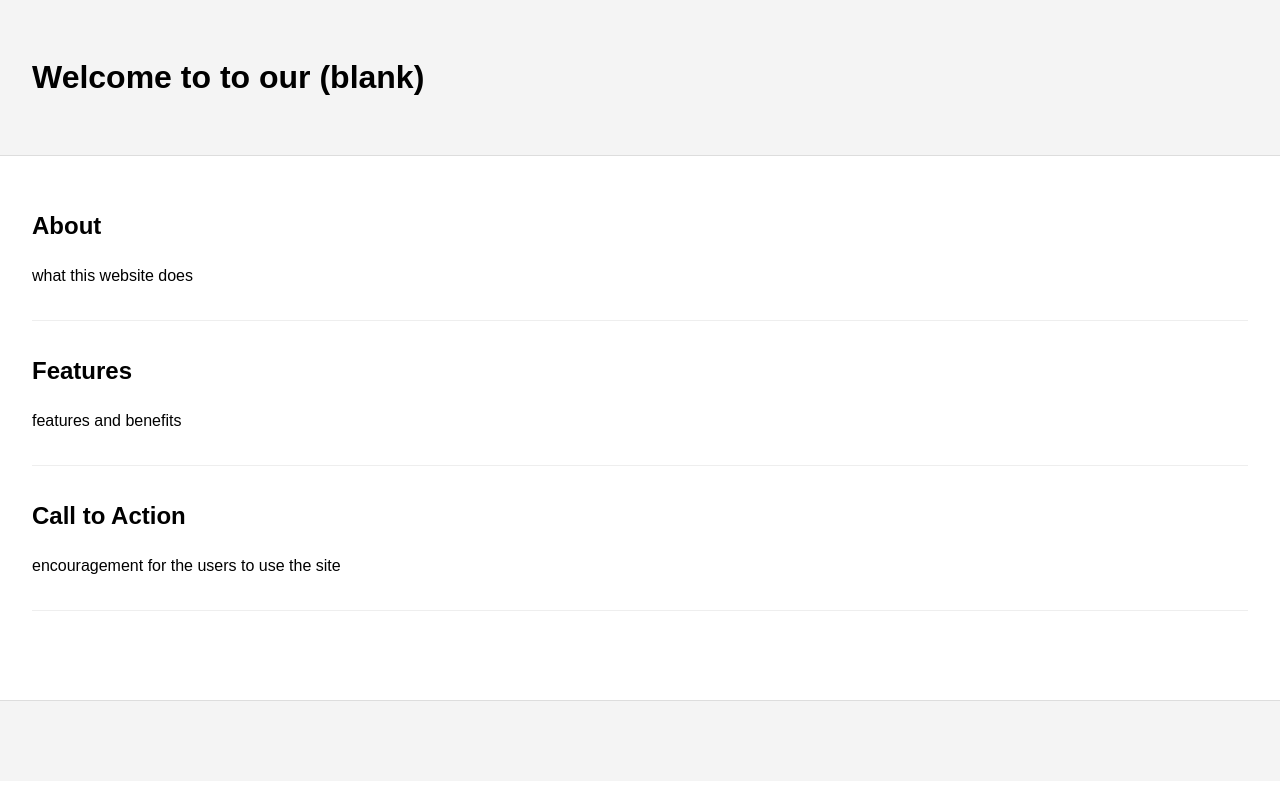
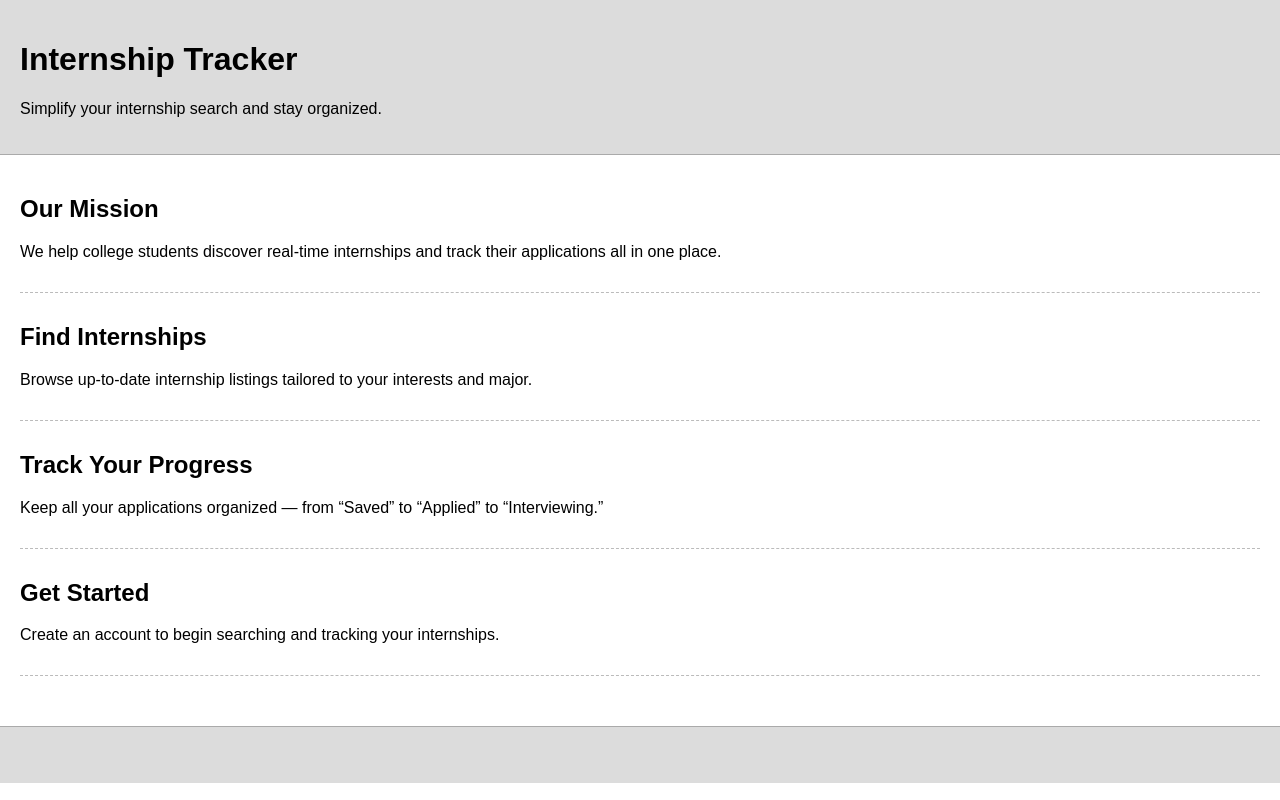
Before and after one commit to So1776/b2, a plain HTML site: page index.html in a window 1280 px wide. Drawn offline with Linux system fonts and the light colour scheme.

Commit message:
basic layout

```diff
--- a/index.html
+++ b/index.html
@@ -1,40 +1,36 @@
 <!DOCTYPE html>
-<html lang="en">
+<html>
 <head>
-  <meta charset="UTF-8" />
-  <meta name="viewport" content="width=device-width, initial-scale=1.0" />
-  <title>Landing Page</title>
+  <meta charset="UTF-8">
+  <title>Internship Tracker</title>
   <style>
     body {
       margin: 0;
-      font-family: sans-serif;
-      line-height: 1.5;
-    }
-
-    header, main, footer {
-      padding: 2rem;
+      font-family: Arial, sans-serif;
     }
 
     header {
-      background: #f4f4f4;
-      border-bottom: 1px solid #ddd;
+      background: #dcdcdc;
+      padding: 20px;
+      border-bottom: 1px solid #aaa;
     }
 
     main {
-      background: #ffffff;
-      min-height: 60vh;
+      padding: 20px;
+      min-height: 400px;
     }
 
     footer {
-      background: #f4f4f4;
-      border-top: 1px solid #ddd;
+      background: #dcdcdc;
+      padding: 20px;
+      border-top: 1px solid #aaa;
       text-align: center;
     }
 
     .section {
-      margin-bottom: 2rem;
-      padding-bottom: 1rem;
-      border-bottom: 1px solid #eee;
+      margin-bottom: 30px;
+      padding-bottom: 15px;
+      border-bottom: 1px dashed #bbb;
     }
   </style>
 </head>
@@ -42,23 +38,38 @@
 <body>
 
   <header>
-    <h1>Welcome to to our (blank)</h1>
+    <h1>Internship Tracker</h1>
+    <p>Simplify your internship search and stay organized.</p>
   </header>
 
   <main>
     <div class="section">
-      <h2>About</h2>
-      <p>what this website does</p>
+      <h2>Our Mission</h2>
+      <p>
+        We help college students discover real-time internships and track their applications
+        all in one place.
+      </p>
     </div>
 
     <div class="section">
-      <h2>Features</h2>
-      <p>features and benefits</p>
+      <h2>Find Internships</h2>
+      <p>
+        Browse up-to-date internship listings tailored to your interests and major.
+      </p>
     </div>
 
     <div class="section">
-      <h2>Call to Action</h2>
-      <p>encouragement for the users to use the site</p>
+      <h2>Track Your Progress</h2>
+      <p>
+        Keep all your applications organized — from “Saved” to “Applied” to “Interviewing.”
+      </p>
+    </div>
+
+    <div class="section">
+      <h2>Get Started</h2>
+      <p>
+        Create an account to begin searching and tracking your internships.
+      </p>
     </div>
   </main>
 
```
